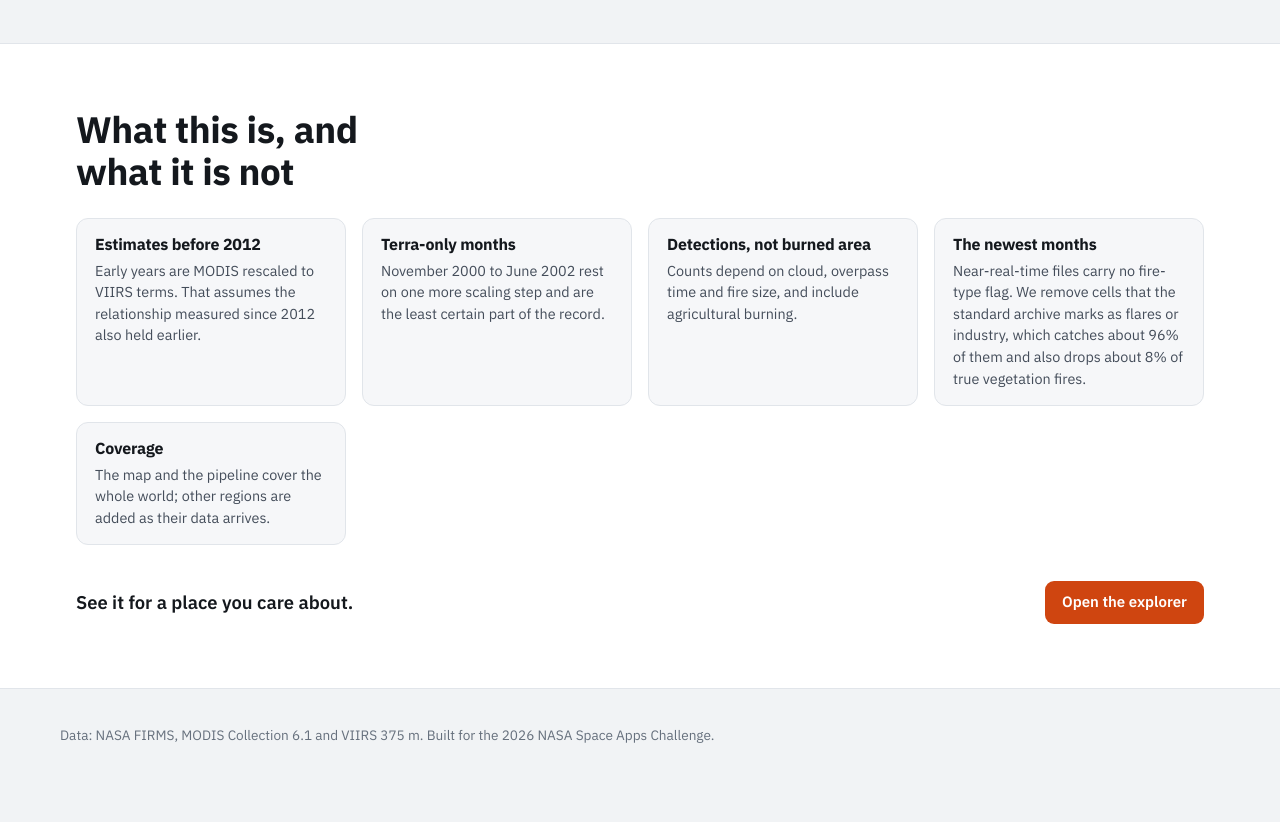
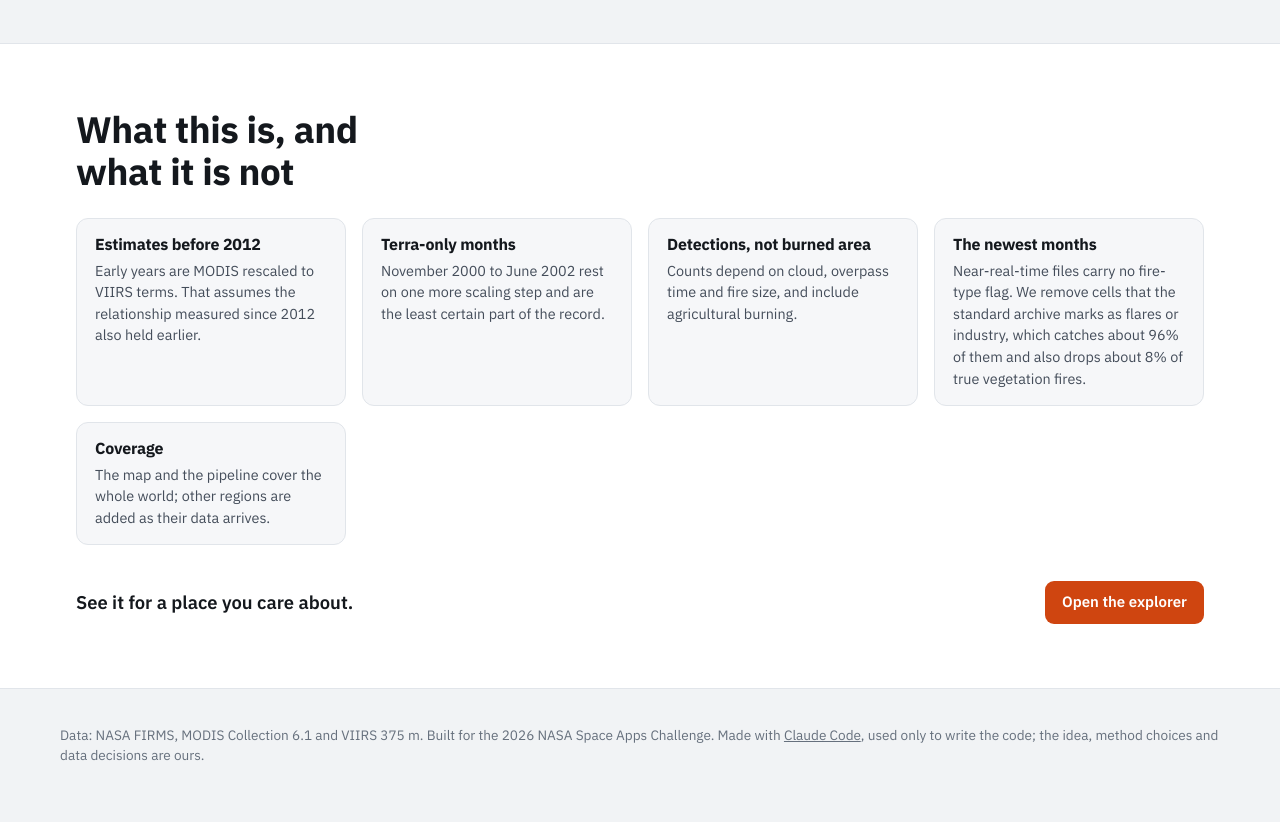
Before and after one commit to 1AM6ADA/NASA-Challenge-2026, a plain HTML site: page web/index.html in a window 1280 px wide. Shown: the part 5785-6607 px from the top of the page. Before the commit the page ends 6586 px from the top, so only its background shows below. Drawn offline with Linux system fonts and the light colour scheme; no server answers.

Commit message:
Credit Claude Code in README and site footer

```diff
--- a/web/index.html
+++ b/web/index.html
@@ -119,7 +119,7 @@
   </div>
 </section>
 </main>
-<footer class="foot wrap">Data: NASA FIRMS, MODIS Collection 6.1 and VIIRS 375 m. Built for the 2026 NASA Space Apps Challenge.</footer>
+<footer class="foot wrap">Data: NASA FIRMS, MODIS Collection 6.1 and VIIRS 375 m. Built for the 2026 NASA Space Apps Challenge. Made with <a href="https://claude.com/claude-code">Claude Code</a>, used only to write the code; the idea, method choices and data decisions are ours.</footer>
 
 <script src="vendor/d3.min.js"></script>
 <script src="js/data.js"></script>
```
Also changed, not shown: 1 other file.
